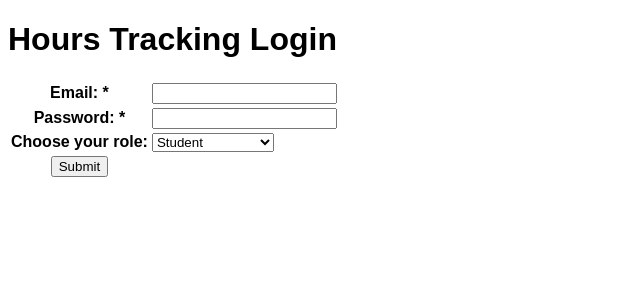
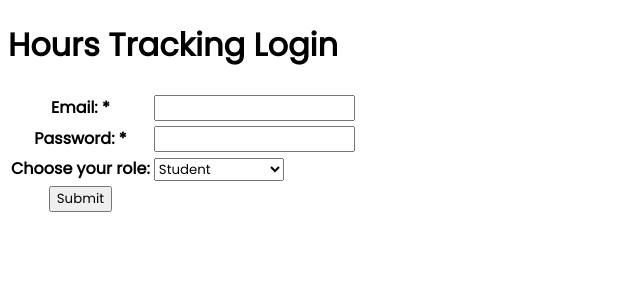
Before and after one commit to SilentSmeary/hours-tracking, a PHP site: page /index.html in a window 1280 px wide. Shown: the top 300 px of the page, without its empty margins (0-640 px from the left). Run offline with PHP 8.4, Linux system fonts and the light colour scheme.

Commit message:
added: Poppins-Regular.otf

```diff
--- a/assets/style/style.css
+++ b/assets/style/style.css
@@ -1,3 +1,8 @@
-body{
-    font-family: "Arial";
+@font-face {
+    font-family: Poppins-Regular;
+    src: url(../fonts/Poppins-Regular.otf);
 }
+
+*{
+    font-family: Poppins-Regular;
+}
```
Also changed, not shown: assets/fonts/Poppins-Regular.otf (added).
